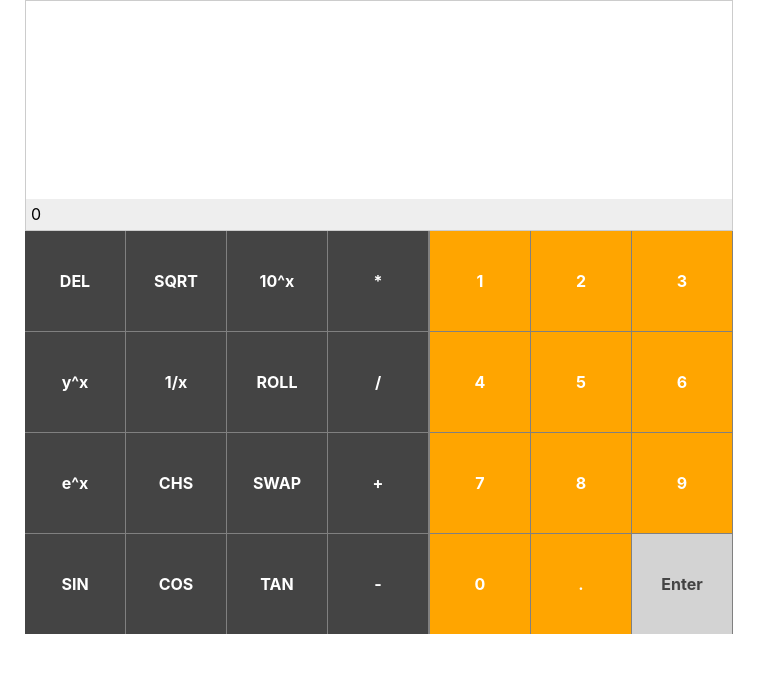
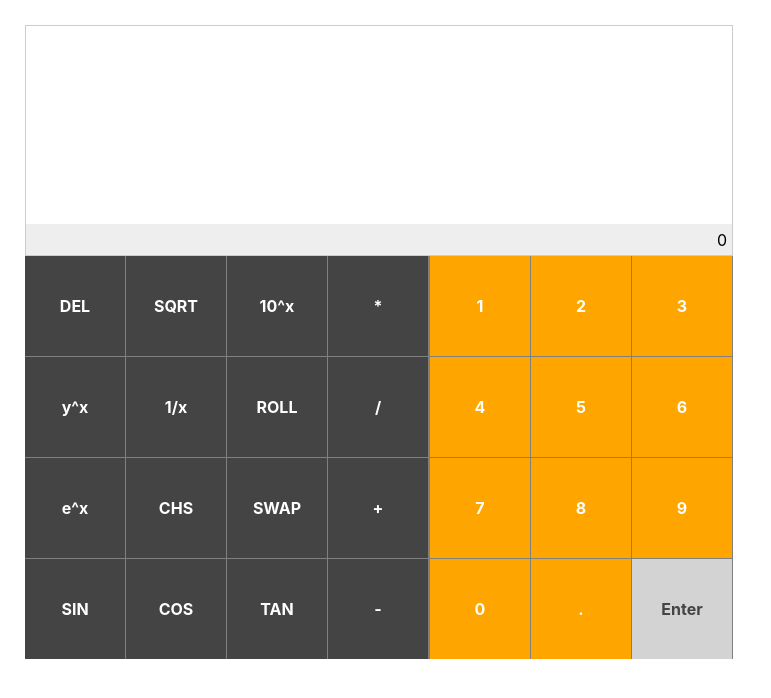
Before and after one commit to meagle/rpn-calc-hooks, a React (Create React App) app: page / in a window 1280 px wide. Shown: the top 698 px of the page, without its empty margins (0-771 px from the left). Built offline with nearby package versions, Linux system fonts and the light colour scheme.

Commit message:
fixed alignment of result items

```diff
--- a/src/App.tsx
+++ b/src/App.tsx
@@ -20,7 +20,7 @@ const App = (props: Props) => {
   }, [state, dispatch]);
 
   return (
-    <div style={{margin: '0 25px'}}>
+    <div style={{margin: '25px'}}>
       <CalculatorContext.Provider value={value}>
         {props.children}
       </CalculatorContext.Provider>
--- a/src/components/Results.css
+++ b/src/components/Results.css
@@ -6,7 +6,6 @@
   display: grid;
   grid-template: 200px 29px/1fr;
   align-items: end;
-
 }
 
 .Result-container {
@@ -18,8 +17,9 @@
 
 
 .Result-item {
-  border-bottom: solid 1px #eee;
+  border-top: solid 1px #eee;
   padding: 5px;
+  text-align: right;
 }
 
 .Result-item.input {
```
